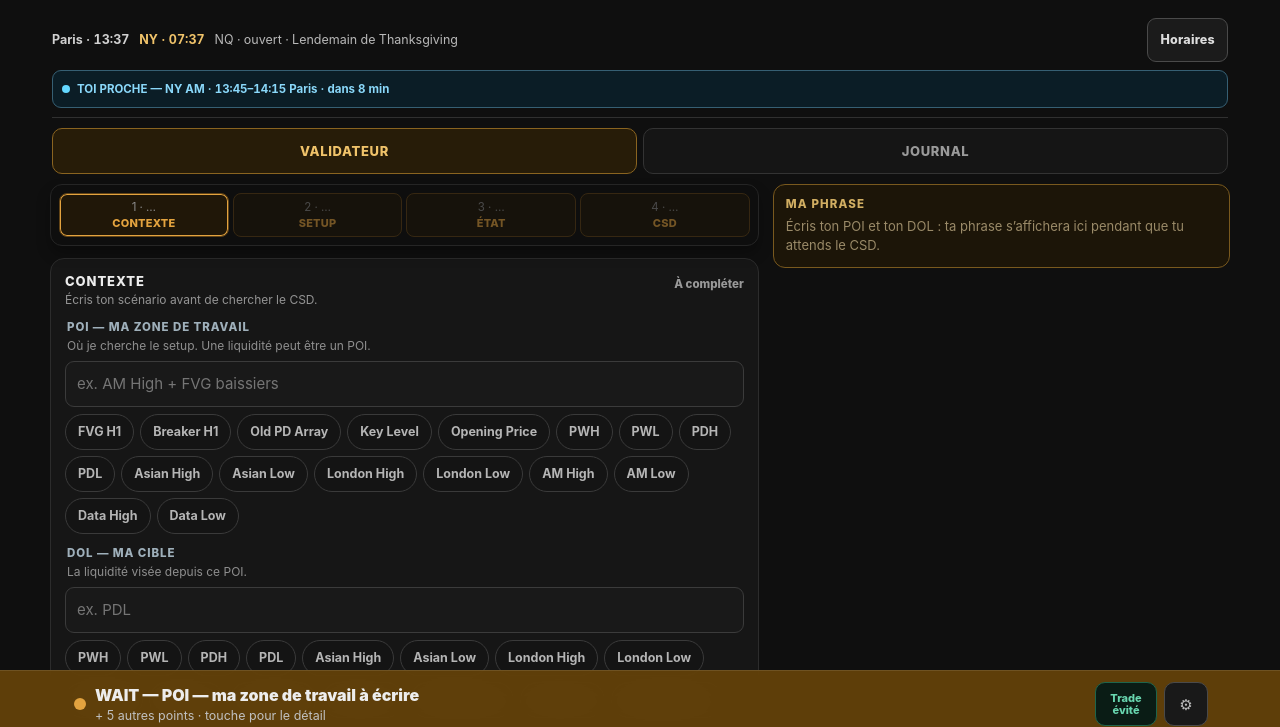
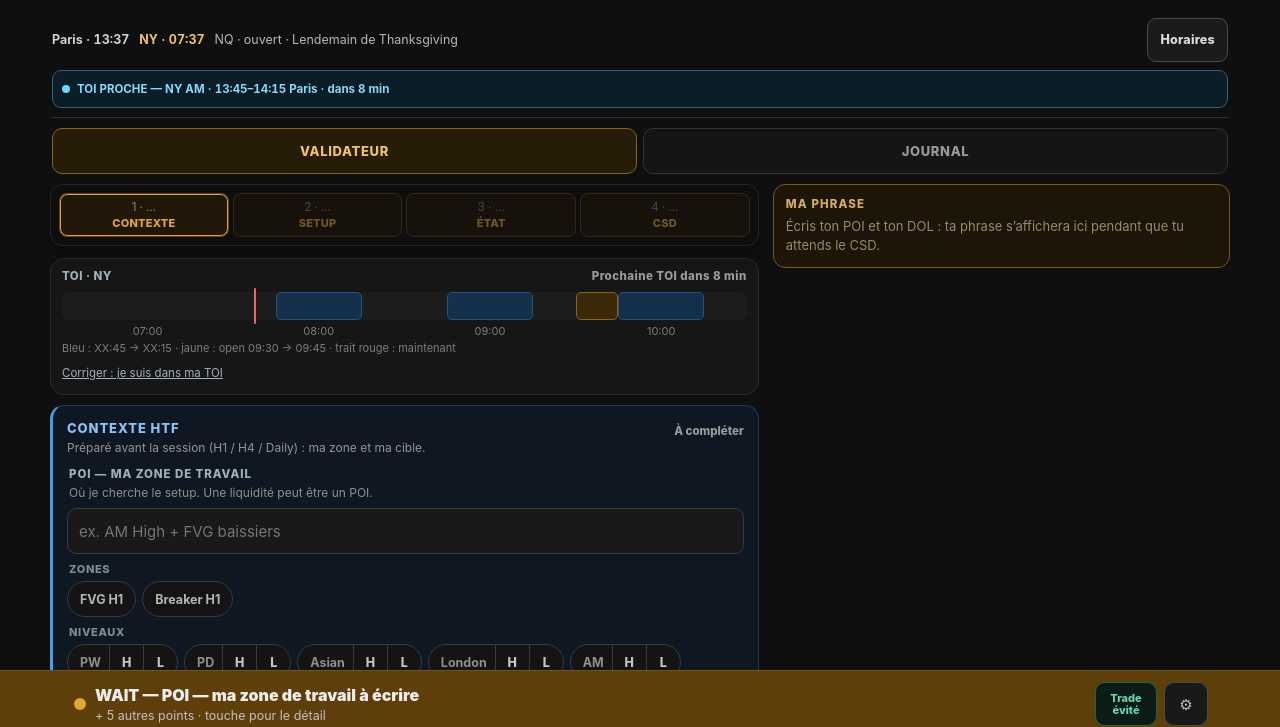
Before and after one commit to BoyKaH/Trade-Validator, a plain HTML site: page index.html in a window 1280 px wide. Shown: the part 63-790 px from the top of the page. Drawn offline with Linux system fonts and the light colour scheme.

Commit message:
Contexte HTF teinté, chips en paires H/L, frise TOI (v1.13.0)
- Bloc « CONTEXTE HTF » teinté en bleu.
- Chips groupées : Zones (FVG H1, Breaker H1) et Niveaux en paires H / L (PW, PD, Asian, London, AM, Data, Cycle 90 précédent) + 09:30.
- Retrait d'Old PD Array, Key Level et Opening Price.
- Frise TOI (4 h autour de l'heure NY) à la place de la case OUI / PAS ENCORE ; correction manuelle en petit lien. Visuel seulement.
- Cache service worker v34.

Co-Authored-By: Claude Opus 5.5 <noreply@anthropic.com>

```diff
--- a/index.html
+++ b/index.html
@@ -139,6 +139,23 @@
     .chip{min-height:36px;border:1px solid #3a3a3a;border-radius:999px;background:#141414;color:#b5b5b5;padding:0 12px;font-size:12.5px;font-weight:700;cursor:pointer}
     .chip[aria-pressed="true"]{border-color:#8a6420;background:#271c08;color:#f0c36a}
     .toi-box{margin-bottom:12px}
+    .process-card.htf{background:#0f1822;border-color:#1f3a55;border-left:3px solid #4a9be0}.process-card.htf .section-title{color:#8cc4f5}
+    .chip-group{display:flex;flex-wrap:wrap;gap:6px;align-items:center;margin-top:8px}
+    .chip-group-title{flex:0 0 100%;font-size:11px;font-weight:800;letter-spacing:.06em;text-transform:uppercase;color:#7f8c95;margin:0 0 -1px 2px}
+    .chip-pair{display:inline-flex;align-items:stretch;min-height:36px;border:1px solid #3a3a3a;border-radius:999px;background:#141414;overflow:hidden}
+    .chip-pair-name{display:flex;align-items:center;padding:0 8px 0 12px;color:#8f8f8f;font-size:12.5px;font-weight:700;white-space:nowrap}
+    .chip-pair-btn{min-width:34px;padding:0 10px;border:0;border-left:1px solid #3a3a3a;background:transparent;color:#c5c5c5;font-size:12.5px;font-weight:850;cursor:pointer}
+    .chip-pair-btn[aria-pressed="true"]{background:#271c08;color:#f0c36a}.chip-pair-btn:disabled{cursor:not-allowed;opacity:.6}
+    .toi-timeline{background:var(--panel);border:1px solid #2c2c2c;border-radius:14px;padding:10px 11px;margin-bottom:8px}
+    .tl-head{display:flex;justify-content:space-between;gap:8px;font-size:11.5px;font-weight:800;color:#9fb0bb;letter-spacing:.04em}
+    .tl-status{color:#9a9a9a;text-align:right}.tl-status.in{color:#64b4ff}
+    .tl-track{position:relative;height:28px;margin:9px 0 4px;background:#1c1c1c;border-radius:7px}
+    .tl-win{position:absolute;top:0;bottom:0;background:#14304d;border:1px solid #24527f;border-radius:5px}
+    .tl-win.open{background:#3a2a0a;border-color:#8a6420}.tl-win.inside{background:#1d4a75;border-color:#64b4ff}
+    .tl-now{position:absolute;top:-4px;bottom:-4px;width:2px;margin-left:-1px;background:#ef6464;border-radius:1px}
+    .tl-ticks{position:relative;height:15px;font-size:11px;color:#7d7d7d}.tl-ticks span{position:absolute;transform:translateX(-50%)}
+    .tl-legend{font-size:11px;color:#7d7d7d;margin-top:2px;line-height:1.4}
+    .toi-fix{display:block;margin-top:6px;padding:4px 0;border:0;background:none;color:#9fb0bb;font-size:11.5px;text-decoration:underline;cursor:pointer;text-align:left}
     .continue-btn{margin:4px 0 0;color:#eee;border-color:#555}
     .choice-btn[aria-pressed="true"].wait-no{border-color:#8a6420;background:var(--orange-bg);color:#f0c36a}
     .phrase-card{border:1px solid #79591e;background:#1c1508;border-radius:12px;padding:12px;margin-bottom:8px}
@@ -261,7 +278,7 @@
       body{padding:24px 22px 116px}.app{max-width:1180px}.topbar{display:flex;align-items:flex-start;justify-content:space-between;gap:16px;margin-bottom:12px}.top-copy{text-align:right;margin-top:0}.phrase{display:block}
       .validator-layout{display:grid;grid-template-columns:minmax(0,1.55fr) minmax(0,1fr);gap:14px;align-items:start}.process-col{display:grid;gap:10px;align-content:start}.side-col{display:block;position:sticky;top:12px}.phrase-inline{display:none}.journal-view{max-width:760px;margin:0 auto}.no-setup-wrap{margin:0}
       .progress,.incident-banner{grid-column:1/-1}.progress{top:0;margin:0 0 2px;padding:8px;border:1px solid #252525;border-radius:12px}
-      .process-card{margin:0;padding:14px}.process-card.collapsed:not(.locked) .stage-body{display:block}.process-card.collapsed:not(.locked) .section-head{margin-bottom:11px}.section-head{margin-bottom:11px}
+      .process-card,.toi-timeline{margin:0}.process-card{padding:14px}.process-card.collapsed:not(.locked) .stage-body{display:block}.process-card.collapsed:not(.locked) .section-head{margin-bottom:11px}.section-head{margin-bottom:11px}
       .sticky-inner{max-width:1180px;padding-left:22px;padding-right:22px}.sheet{left:50%;right:auto;width:min(720px,calc(100vw - 40px));transform:translate(-50%,105%)}.sheet.open{transform:translate(-50%,0)}
     }
     @media (min-width:1050px){.criteria-list{grid-template-columns:1fr}.gate-meta{align-items:flex-start}}
@@ -327,7 +344,7 @@
   "use strict";
 
   const STORAGE_KEY = "ptv_v8";
-  const APP_VERSION = "1.12.5";
+  const APP_VERSION = "1.13.0";
   const V7_KEY = "ptv_v7";
   const V6_KEY = "ptv_v6";
   const V5_KEY = "ptv_v5";
@@ -380,10 +397,12 @@
     windows:REFERENCE_WINDOWS.concat([{id:"open-rth",name:"OPEN RTH",tone:"ny",days:[1,2,3,4,5],preferred:true,windows:[[9*60+30,9*60+45]]}]),
     toiHint:"Début / fin de cycle XX:45 → XX:15 · Open 09:30 → 09:45 NY"
   };
+  // Niveaux en paires High / Low : [nom affiché, valeur High, valeur Low] (v1.13.0, choix de Pierre).
+  const LEVEL_PAIRS = [["PW","PWH","PWL"],["PD","PDH","PDL"],["Asian","Asian High","Asian Low"],["London","London High","London Low"],["AM","AM High","AM Low"],["Data","Data High","Data Low"],["Cycle 90 préc.","Cycle 90 précédent High","Cycle 90 précédent Low"]];
   const CONTEXT_FIELDS = [
-    {id:"poi",label:"POI — ma zone de travail",help:"Où je cherche le setup. Une liquidité peut être un POI.",placeholder:"ex. AM High + FVG baissiers",required:true,chips:["FVG H1","Breaker H1","Old PD Array","Key Level","Opening Price","PWH","PWL","PDH","PDL","Asian High","Asian Low","London High","London Low","AM High","AM Low","Data High","Data Low"]},
-    {id:"dol",label:"DOL — ma cible",help:"La liquidité visée depuis ce POI.",placeholder:"ex. PDL",required:true,chips:["PWH","PWL","PDH","PDL","Asian High","Asian Low","London High","London Low","AM High","AM Low","Data High","Data Low","Old PD Array","Key Level","Opening Price"]},
-    {id:"invalidation",label:"Invalidation du scénario",help:"Ce qui me fait arrêter de chercher.",placeholder:"ex. NQ et ES reprennent leurs highs",required:false,chips:[]}
+    {id:"poi",label:"POI — ma zone de travail",help:"Où je cherche le setup. Une liquidité peut être un POI.",placeholder:"ex. AM High + FVG baissiers",required:true,chipGroups:[{title:"Zones",items:["FVG H1","Breaker H1"]},{title:"Niveaux",pairs:LEVEL_PAIRS,items:["09:30"]}]},
+    {id:"dol",label:"DOL — ma cible",help:"La liquidité visée depuis ce POI.",placeholder:"ex. PDL",required:true,chipGroups:[{title:"Niveaux",pairs:LEVEL_PAIRS,items:["09:30"]}]},
+    {id:"invalidation",label:"Invalidation du scénario",help:"Ce qui me fait arrêter de chercher.",placeholder:"ex. NQ et ES reprennent leurs highs",required:false,chipGroups:[]}
   ];
   const WARNING_FLAGS = [
     {id:"smtBoth",text:"SMT aux highs ET aux lows, ou HTF contre l’orderflow intraday",hint:"Risque de ping-pong entre liquidités (live du 19/11)."},
@@ -552,6 +571,7 @@
         if(currentView==="validator"&&focused&&focused.dataset&&focused.dataset.contextField)refreshLive();else render();
       }
       if(!document.hidden)logVerdict(setup,currentVerdict||verdict,true);
+      refreshToiTimeline();
     }
   }
   function isPlainObject(value){return value!==null&&typeof value==="object"&&!Array.isArray(value);}
@@ -1315,31 +1335,63 @@
       container.append(box);
     }
   }
-  function renderToiStatus(setup){
-    const windowInfo=currentToi(),override=effectiveToiOverride(setup),ok=toiSatisfied(setup,windowInfo);
-    const box=node("div","toi-box gate-item"+(ok?" valid":" wait"));
-    // L’état détaillé de la TOI est déjà dans la ligne du haut : ici, seulement la correction manuelle.
-    box.append(node("div","gate-title","Je suis dans ma TOI ?"),node("div","gate-description",(override?"Corrigé à la main ("+TOI_OVERRIDE_MINUTES+" min). ":"")+"Hors TOI = avertissement seulement."));
-    const choices=node("div","binary-choice"),current=override||(windowInfo.inside?"yes":"no");
-    [["yes","OUI","yes"],["no","PAS ENCORE","wait-no"]].forEach(item=>{
-      const button=setAction(makeButton("choice-btn "+item[2],item[1]),"toi-override");button.dataset.value=item[0];
-      button.setAttribute("aria-pressed",String(current===item[0]));button.disabled=setup.noSetup;choices.append(button);
-    });
-    box.append(choices);return box;
+  // Frise TOI : visuel seulement (v1.13.0). 4 h autour de l’heure NY, fenêtres de TOI_CHECK, trait = maintenant.
+  // Remplace la case OUI / PAS ENCORE ; la correction manuelle reste en petit lien. Hors TOI = avertissement seulement.
+  function toiTimelineKey(setup){return String(Math.floor(Date.now()/60000))+"|"+(effectiveToiOverride(setup)||"")+"|"+setup.noSetup;}
+  function renderToiTimeline(){const box=node("section","toi-timeline");box.id="toi-timeline";fillToiTimeline(box);return box;}
+  function fillToiTimeline(box){
+    const setup=setupFor(),now=new Date(),p=newYorkParts(now),nowMin=p.hour*60+p.minute+(p.second||0)/60;
+    const span=240,start=Math.floor((nowMin-60)/30)*30,end=start+span,pct=m=>((m-start)/span*100).toFixed(2)+"%";
+    const dow=d=>new Date(Date.UTC(p.year,p.month-1,p.day+d)).getUTCDay(),wrapMin=m=>((Math.round(m)%1440)+1440)%1440;
+    box.dataset.key=toiTimelineKey(setup);box.textContent="";
+    const info=currentToi(),ok=toiSatisfied(setup,info),override=effectiveToiOverride(setup);
+    const head=node("div","tl-head");let status;
+    if(info.current)status=node("span","tl-status in","TOI en cours · fin dans "+durationLabel((info.current.endAt-now.getTime())/60000));
+    else if(info.next)status=node("span","tl-status","Prochaine TOI dans "+durationLabel((info.next.startAt-now.getTime())/60000));
+    else status=node("span","tl-status","Aucune TOI prévue");
+    head.append(node("span","","TOI · NY"),status);box.append(head);
+    const track=node("div","tl-track");
+    [-1,0,1].forEach(d=>TOI_CHECK.windows.forEach(session=>{
+      if(!session.days.includes(dow(d)))return;
+      session.windows.forEach(([a,b])=>{
+        const A=a+d*1440,B=b+d*1440;if(B<=start||A>=end)return;
+        const win=node("div","tl-win"+(session.id==="open-rth"?" open":"")+(nowMin>=A&&nowMin<B?" inside":""));
+        win.style.left=pct(Math.max(A,start));win.style.width=((Math.min(B,end)-Math.max(A,start))/span*100).toFixed(2)+"%";win.title=hm(wrapMin(A))+" → "+hm(wrapMin(B))+" NY";track.append(win);
+      });
+    }));
+    const marker=node("div","tl-now");marker.style.left=pct(nowMin);track.append(marker);box.append(track);
+    const ticks=node("div","tl-ticks");
+    for(let m=Math.ceil(start/60)*60;m<=end;m+=60){const pos=(m-start)/span*100;if(pos<5||pos>95)continue;const t=node("span","",hm(wrapMin(m)));t.style.left=pos.toFixed(2)+"%";ticks.append(t);}
+    box.append(ticks,node("div","tl-legend","Bleu : XX:45 → XX:15 · jaune : open 09:30 → 09:45 · trait rouge : maintenant"));
+    let fixText,fixValue;
+    if(override){fixText="Correction manuelle active ("+(override==="yes"?"dans ma TOI":"hors TOI")+") · annuler";fixValue=override;}
+    else if(ok){fixText="Corriger : je ne suis pas dans ma TOI";fixValue="no";}
+    else{fixText="Corriger : je suis dans ma TOI";fixValue="yes";}
+    const fix=setAction(makeButton("toi-fix",fixText),"toi-override");fix.dataset.value=fixValue;fix.disabled=setup.noSetup;box.append(fix);
+  }
+  function refreshToiTimeline(){
+    const box=document.getElementById("toi-timeline");if(!box||!app)return;
+    if(box.dataset.key!==toiTimelineKey(setupFor()))fillToiTimeline(box);
   }
   function renderContextStage(container,setup){
-    const stage=stageCard("context",1,"CONTEXTE","Écris ton scénario avant de chercher le CSD.",setup),body=stage.body,off=setup.noSetup;
+    container.append(renderToiTimeline());
+    const stage=stageCard("context",1,"CONTEXTE HTF","Préparé avant la session (H1 / H4 / Daily) : ma zone et ma cible.",setup),body=stage.body,off=setup.noSetup;
+    stage.card.classList.add("htf");
     CONTEXT_FIELDS.forEach(field=>{
-      if(field.id==="invalidation")body.append(renderToiStatus(setup));
       const wrap=node("div","field"),inputId="ctx-"+field.id,label=node("label","field-label",field.label+(field.required?"":" · facultatif"));
       label.htmlFor=inputId;wrap.append(label);if(field.help)wrap.append(node("span","field-help",field.help));
       const value=setup.context[field.id],input=node("input","text-input"+(value.trim()?" filled":""));
       input.type="text";input.id=inputId;input.value=value;input.placeholder=field.placeholder;input.maxLength=300;input.autocomplete="off";
       input.disabled=off;input.dataset.contextField=field.id;input.setAttribute("enterkeyhint","done");wrap.append(input);
-      if(field.chips.length){
-        const parts=value.split(" + ").map(v=>v.trim()),chips=node("div","chips");
-        field.chips.forEach(chip=>{const button=setAction(makeButton("chip",chip),"context-chip",field.id);button.dataset.value=chip;button.setAttribute("aria-pressed",String(parts.includes(chip)));button.disabled=off;chips.append(button);});
-        wrap.append(chips);
+      if(field.chipGroups.length){
+        const parts=value.split(" + ").map(v=>v.trim());
+        const chipButton=(cls,text,chip,aria)=>{const button=setAction(makeButton(cls,text,aria),"context-chip",field.id);button.dataset.value=chip;button.setAttribute("aria-pressed",String(parts.includes(chip)));button.disabled=off;return button;};
+        field.chipGroups.forEach(group=>{
+          const row=node("div","chip-group");row.append(node("div","chip-group-title",group.title));
+          (group.pairs||[]).forEach(([name,high,low])=>{const pair=node("span","chip-pair");pair.append(node("span","chip-pair-name",name),chipButton("chip-pair-btn","H",high,high),chipButton("chip-pair-btn","L",low,low));row.append(pair);});
+          (group.items||[]).forEach(chip=>row.append(chipButton("chip",chip,chip)));
+          wrap.append(row);
+        });
       }
       body.append(wrap);
     });
@@ -1405,8 +1457,8 @@
     if(context){
       const label=context.querySelector(".section-state");if(label)label.textContent=stageStateLabel("context",setup,false);
       const next=context.querySelector(".continue-btn");if(next)next.hidden=setup.noSetup||!contextFieldsDone(setup);
-      const toi=context.querySelector(".toi-box");if(toi)toi.replaceWith(renderToiStatus(setup));
-    }
+    }
+    refreshToiTimeline();
   }
   function renderSticky(verdict){
     const sticky=document.getElementById("sticky"),warnings=verdict.type==="conforme"||verdict.type==="premium"?(verdict.warnings||[]):[];
--- a/sw.js
+++ b/sw.js
@@ -1,6 +1,6 @@
 "use strict";
 
-const CACHE_NAME = "pre-trade-validator-shell-v33";
+const CACHE_NAME = "pre-trade-validator-shell-v34";
 const CORE_ASSETS = [
   "./index.html",
   "./pre_trade_validator.html",
```
Also changed, not shown: 1 other file.
